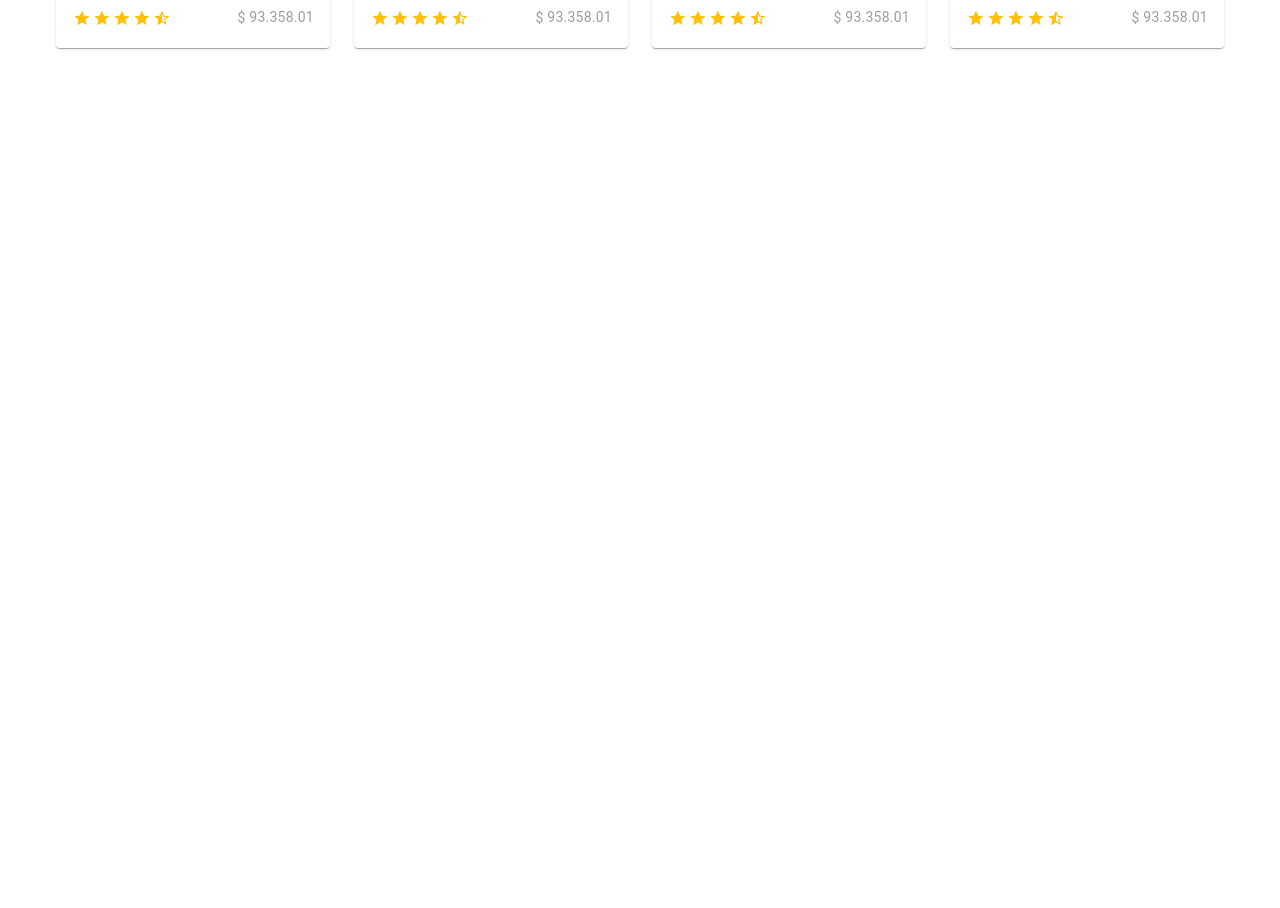
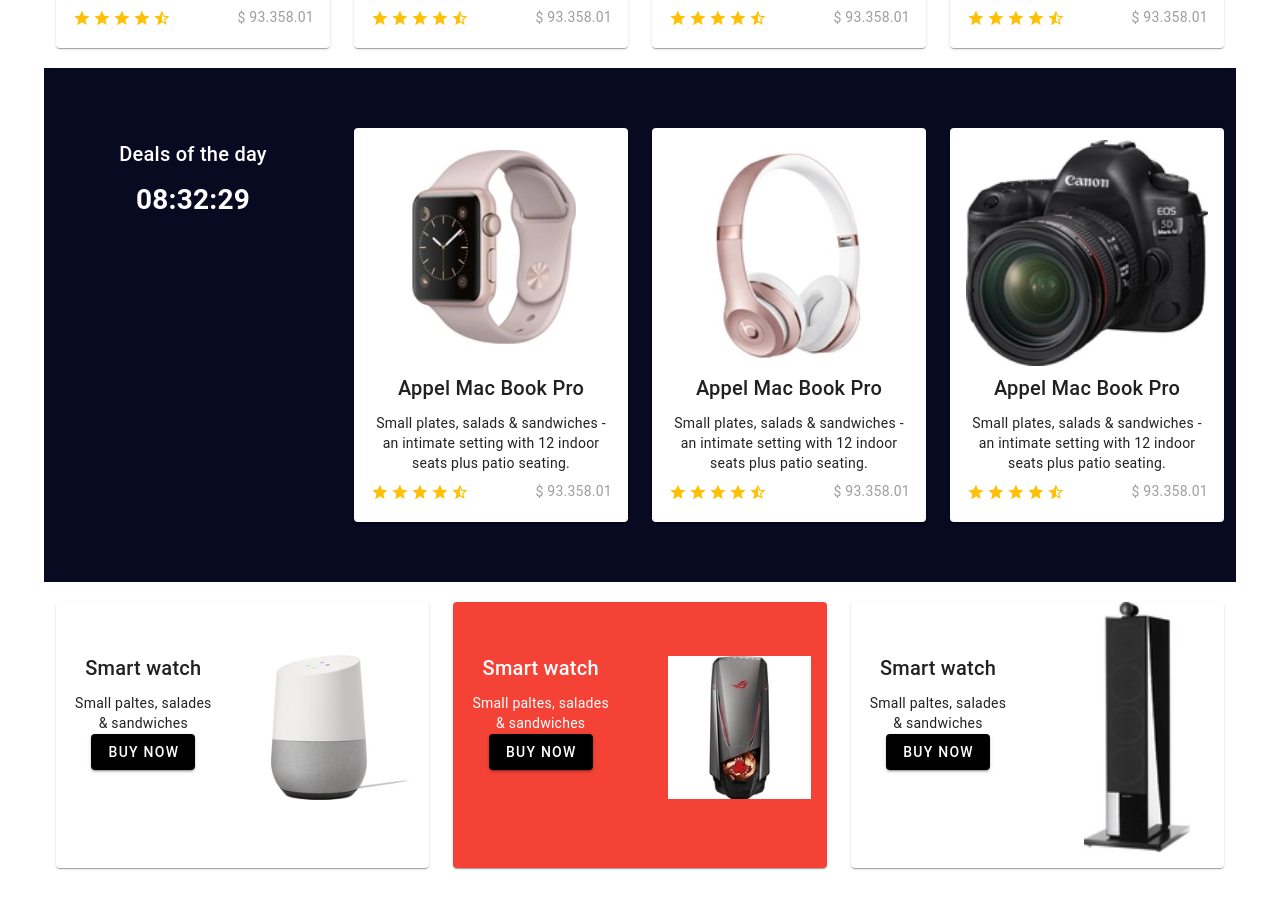
Before and after one commit to maxmonteiro/vuetify-shop, a Vue app: page / in a window 1280 px wide. Shown: the part 1560-2468 px from the top of the page. Before the commit the page ends 1672 px from the top, so only its background shows below. Built offline with nearby package versions, Linux system fonts and the light colour scheme.

Commit message:
cria layout do componente Client e subsecao de produtos

```diff
--- a/src/components/Client.vue
+++ b/src/components/Client.vue
@@ -0,0 +1,83 @@
+<template>
+  <v-row class="client-row">
+    <v-col cols="3" sm="3">
+      <v-card class="mx-auto my-12 pb-4" max-width="374" flat color="#080A21">
+        <v-card-item class="top-day">
+          <v-card-title class="text-center">Deals of the day</v-card-title>
+        </v-card-item>
+        <v-card-text>
+          <div class="text-center">
+            <h1>08:32:29</h1>
+          </div>
+        </v-card-text>
+      </v-card>
+    </v-col>
+
+    <v-col v-for="(client, i) in clients" :key="i" cols="3" sm="3">
+      <v-card class="mx-auto my-12 pb-4" max-width="374">
+        <v-img height="250" class="mx-4" :src="client.img"></v-img>
+        <v-card-item class="mt-n4">
+          <v-card-title class="text-center" :title="client.title">{{ client.title }}</v-card-title>
+        </v-card-item>
+        <v-card-text>
+          <div class="text-center">
+            {{ client.bio }}
+          </div>
+          <v-row align="center" class="mx-0 mt-2">
+            <v-rating
+              :model-value="4.5"
+              color="amber"
+              density="compact"
+              half-increments
+              readonly
+              size="small"
+            ></v-rating>
+            <v-spacer></v-spacer>
+            <div class="text-grey ms-4">{{ client.price }}</div>
+          </v-row>
+        </v-card-text>
+      </v-card>
+    </v-col>
+  </v-row>
+</template>
+
+<script lang="ts" setup>
+import { ref } from 'vue'
+
+interface Client {
+  img: string,
+  title: string,
+  price: string,
+  bio: string
+}
+
+const clients = ref<Array<Client>>([])
+
+clients.value = [
+  {
+    img: "image/9.png",
+    title: "Appel Mac Book Pro",
+    price: "$ 93.358.01",
+    bio: " Small plates, salads & sandwiches - an intimate setting with 12 indoor seats plus patio seating.",
+  },
+  {
+    img: "image/10.png",
+    title: "Appel Mac Book Pro",
+    price: "$ 93.358.01",
+    bio: " Small plates, salads & sandwiches - an intimate setting with 12 indoor seats plus patio seating.",
+  },
+  {
+    img: "image/11.jpg",
+    title: "Appel Mac Book Pro",
+    price: "$ 93.358.01",
+    bio: " Small plates, salads & sandwiches - an intimate setting with 12 indoor seats plus patio seating.",
+  },
+]
+</script>
+
+<style>
+.client-row {
+  background-color: #080A21;
+}
+
+</style>
--- a/src/views/Home.vue
+++ b/src/views/Home.vue
@@ -58,6 +58,93 @@
             <Featured />
           </v-col>
 
+          <v-col cols="12" sm="12" class="mt-n10">
+            <Client />
+          </v-col>
+
+          <v-col cols="12" sm="12" class="mt-n10">
+            <v-row>
+
+              <v-col cols="3" sm="4">
+                <v-card class="mx-auto my-12 pb-4" max-width="374">
+                  <v-row>
+
+                    <v-col cols="12" sm="6">
+                      <v-card-item class="mt-10">
+                        <v-card-title class="text-center">Smart watch</v-card-title>
+                      </v-card-item>
+                      <v-card-text>
+                        <div class="text-center">
+                          Small paltes, salades & sandwiches
+                        </div>
+                        <div class="text-center">
+                          <v-btn color="black">Buy Now</v-btn>
+                        </div>
+                      </v-card-text>
+                    </v-col>
+
+                    <v-col cols="12" sm="6">
+                      <v-img height="250" class="mx-4" src="image/13.jpg"></v-img>
+                    </v-col>
+
+                  </v-row>
+                </v-card>
+              </v-col>
+
+              <v-col cols="3" sm="4">
+                <v-card class="mx-auto my-12 pb-4" max-width="374" color="red">
+                  <v-row>
+
+                    <v-col cols="12" sm="6">
+                      <v-card-item class="mt-10">
+                        <v-card-title class="text-center">Smart watch</v-card-title>
+                      </v-card-item>
+                      <v-card-text>
+                        <div class="text-center">
+                          Small paltes, salades & sandwiches
+                        </div>
+                        <div class="text-center">
+                          <v-btn color="black">Buy Now</v-btn>
+                        </div>
+                      </v-card-text>
+                    </v-col>
+
+                    <v-col cols="12" sm="6">
+                      <v-img height="250" class="mx-4" src="image/14.jpg"></v-img>
+                    </v-col>
+
+                  </v-row>
+                </v-card>
+              </v-col>
+
+              <v-col cols="3" sm="4">
+                <v-card class="mx-auto my-12 pb-4" max-width="374">
+                  <v-row>
+
+                    <v-col cols="12" sm="6">
+                      <v-card-item class="mt-10">
+                        <v-card-title class="text-center">Smart watch</v-card-title>
+                      </v-card-item>
+                      <v-card-text>
+                        <div class="text-center">
+                          Small paltes, salades & sandwiches
+                        </div>
+                        <div class="text-center">
+                          <v-btn color="black">Buy Now</v-btn>
+                        </div>
+                      </v-card-text>
+                    </v-col>
+
+                    <v-col cols="12" sm="6">
+                      <v-img height="250" class="mx-4" src="image/15.jpg"></v-img>
+                    </v-col>
+
+                  </v-row>
+                </v-card>
+              </v-col>
+            </v-row>
+          </v-col>
+
         </v-row>
 
       </v-container>
@@ -73,6 +160,7 @@ import { ref } from 'vue'
 import NavBar from '@/components/NavBar.vue'
 import Popular from '@/components/Popular.vue'
 import Featured from '@/components/Featured.vue'
+import Client from '@/components/Client.vue'
 
 interface Item {
   src: string,
```
